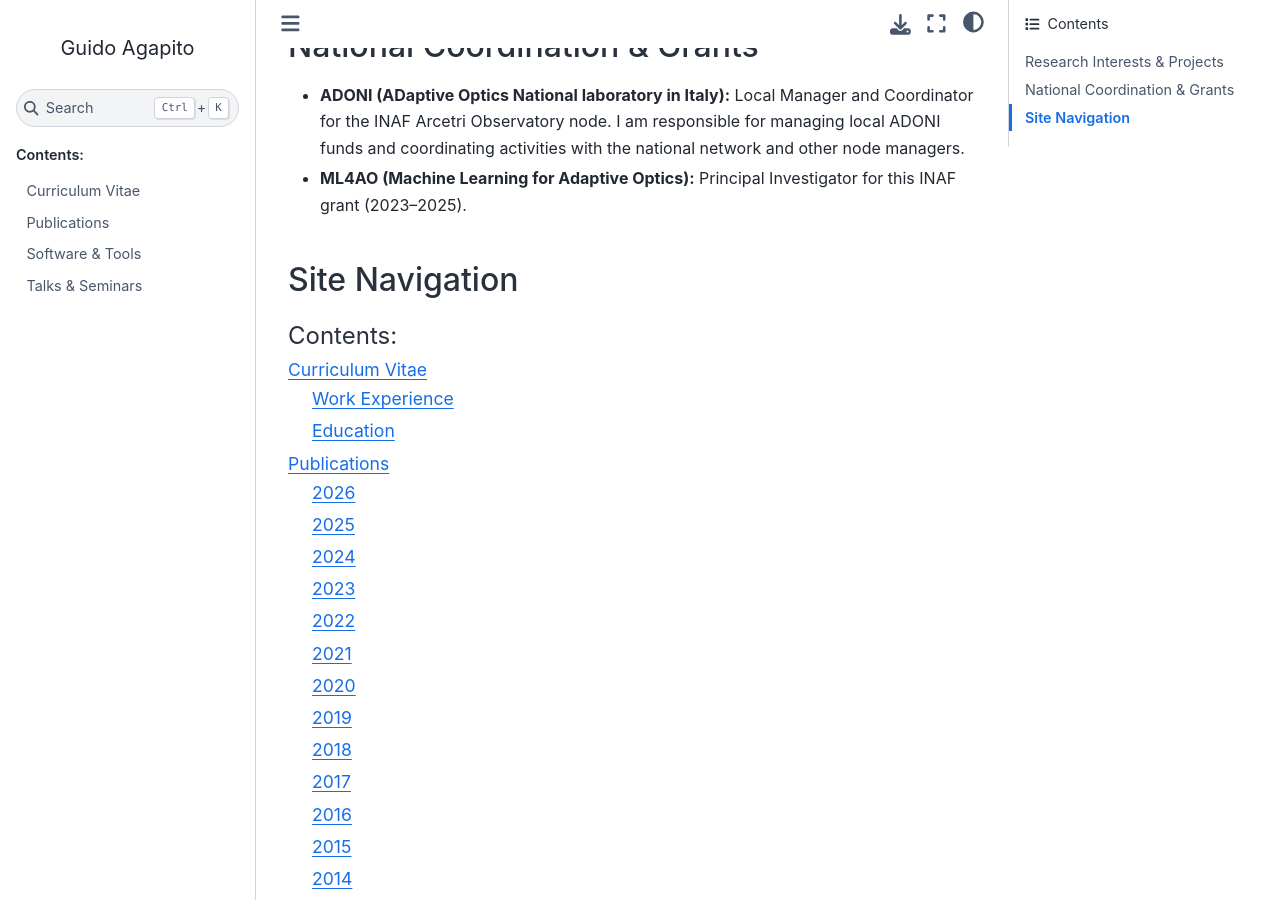
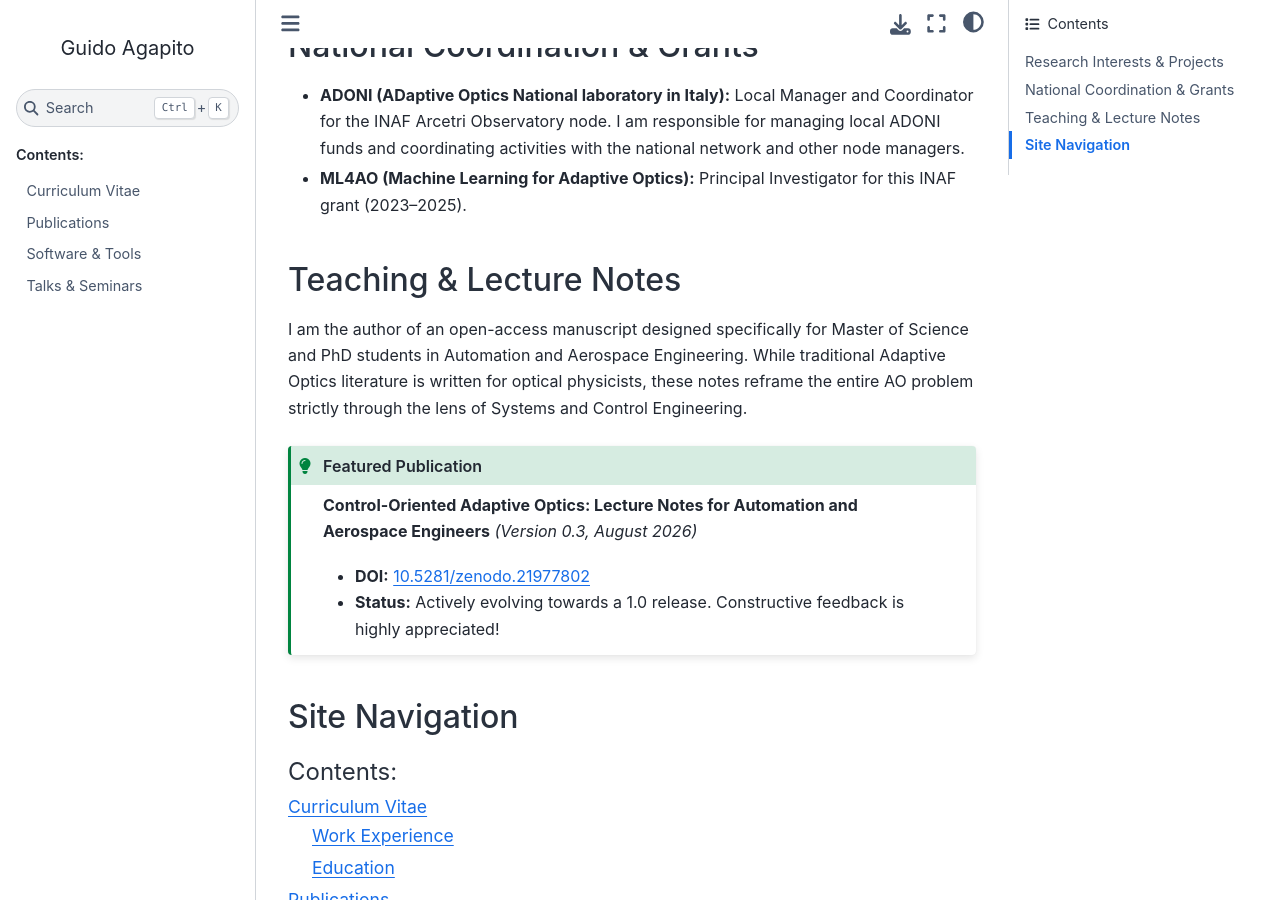
Before and after one commit to guidoagapito/guidoagapito.github.io, a Sphinx documentation site: the page built from source/index.rst, in a window 1280 px wide and 900 px high, scrolled down 1139 px. Built offline with Sphinx 7.4.7 and the Sphinx Book theme 1.1.4, drawn with Linux system fonts in a browser that asks for light colours.

Commit message:
(GA) Lecture Notes in index

```diff
--- a/source/index.rst
+++ b/source/index.rst
@@ -49,6 +49,19 @@ National Coordination & Grants
 * **ADONI (ADaptive Optics National laboratory in Italy):** Local Manager and Coordinator for the INAF Arcetri Observatory node. I am responsible for managing local ADONI funds and coordinating activities with the national network and other node managers.
 * **ML4AO (Machine Learning for Adaptive Optics):** Principal Investigator for this INAF grant (2023–2025).
 
+Teaching & Lecture Notes
+------------------------
+I am the author of an open-access manuscript designed specifically for Master of Science and PhD students in Automation and Aerospace Engineering. While traditional Adaptive Optics literature is written for optical physicists, these notes reframe the entire AO problem strictly through the lens of Systems and Control Engineering.
+
+.. admonition:: Featured Publication
+   :class: tip
+
+   **Control-Oriented Adaptive Optics: Lecture Notes for Automation and Aerospace Engineers**
+   *(Version 0.3, August 2026)*
+
+   * **DOI:** `10.5281/zenodo.21977802 <https://doi.org/10.5281/zenodo.21977802>`_
+   * **Status:** Actively evolving towards a 1.0 release. Constructive feedback is highly appreciated!
+
 Site Navigation
 ---------------
 
```
